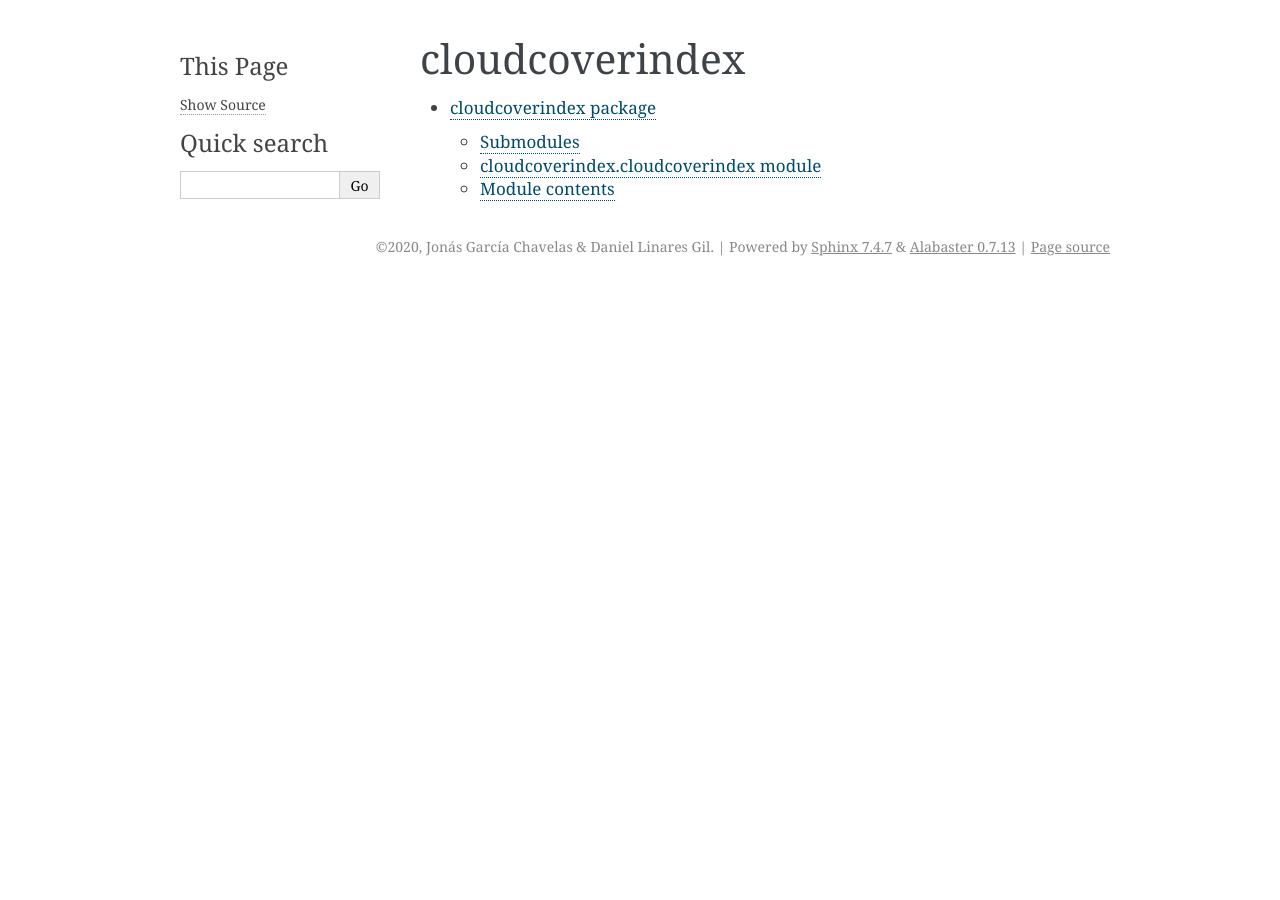
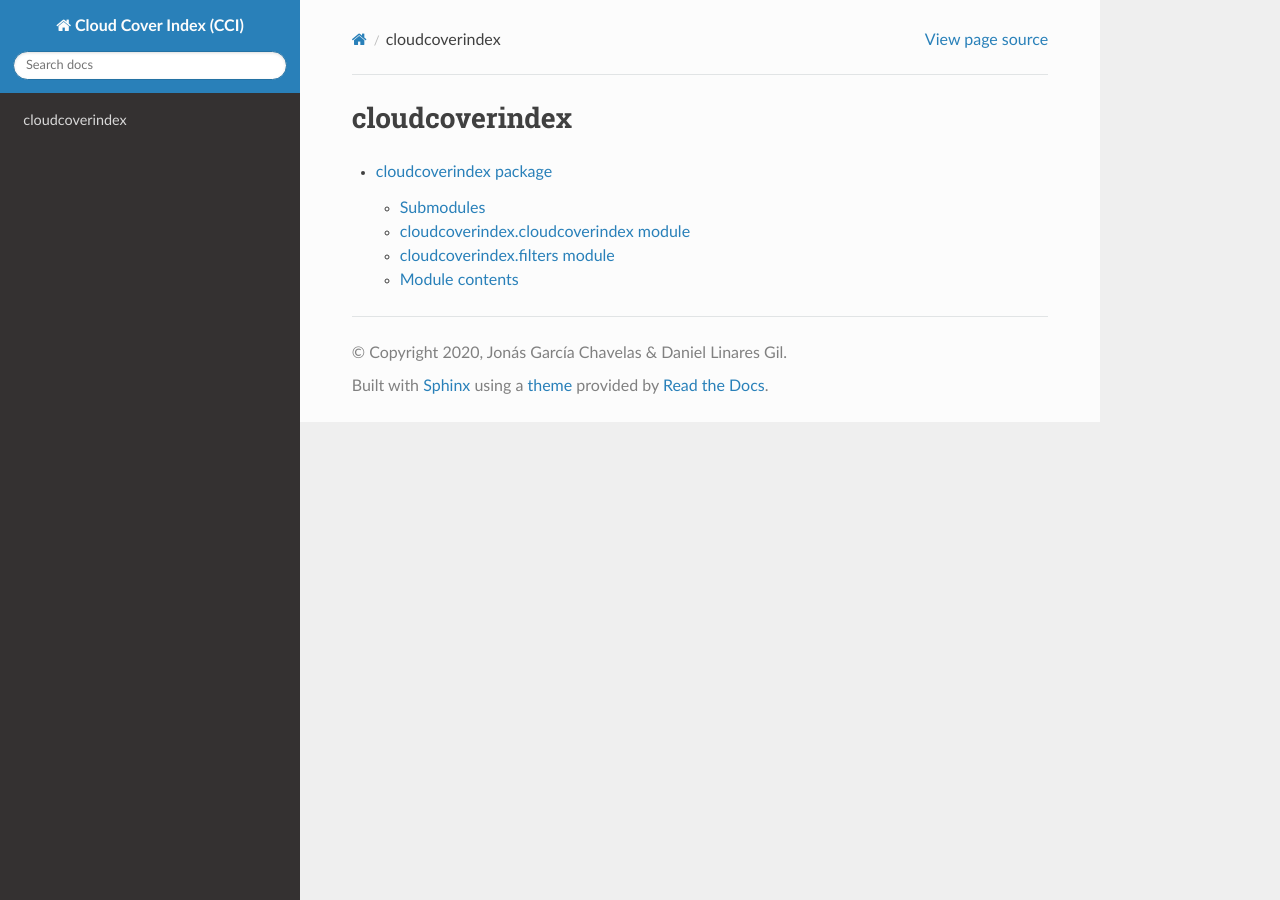
Before and after one commit to D4niel44/CCI, a Sphinx documentation site: the page built from docs/source/modules.rst, in a window 1280 px wide. Built offline with Sphinx 7.4.7 and the Read the Docs theme 2.0.0, drawn with Linux system fonts in a browser that asks for light colours.

Commit message:
Final Changes

```diff
--- a/docs/source/cloudcoverindex.rst
+++ b/docs/source/cloudcoverindex.rst
@@ -12,6 +12,14 @@ cloudcoverindex.cloudcoverindex module
    :undoc-members:
    :show-inheritance:
 
+cloudcoverindex.filters module
+------------------------------
+
+.. automodule:: cloudcoverindex.filters
+   :members:
+   :undoc-members:
+   :show-inheritance:
+
 Module contents
 ---------------
 
--- a/docs/source/conf.py
+++ b/docs/source/conf.py
@@ -50,7 +50,7 @@ exclude_patterns = []
 # The theme to use for HTML and HTML Help pages.  See the documentation for
 # a list of builtin themes.
 #
-html_theme = 'alabaster'
+html_theme = 'sphinx_rtd_theme'
 
 # Add any paths that contain custom static files (such as style sheets) here,
 # relative to this directory. They are copied after the builtin static files,
--- a/requirements.txt
+++ b/requirements.txt
@@ -1,3 +1,5 @@
 Pillow==8.0.1
 pytest==6.1.2
 pytest-subtests==0.3.2
+Sphinx==3.3.1
+sphinx-rtd-theme==0.5.0
```
Also changed, not shown: README.md (+33 -2 lines), 9 other files.
